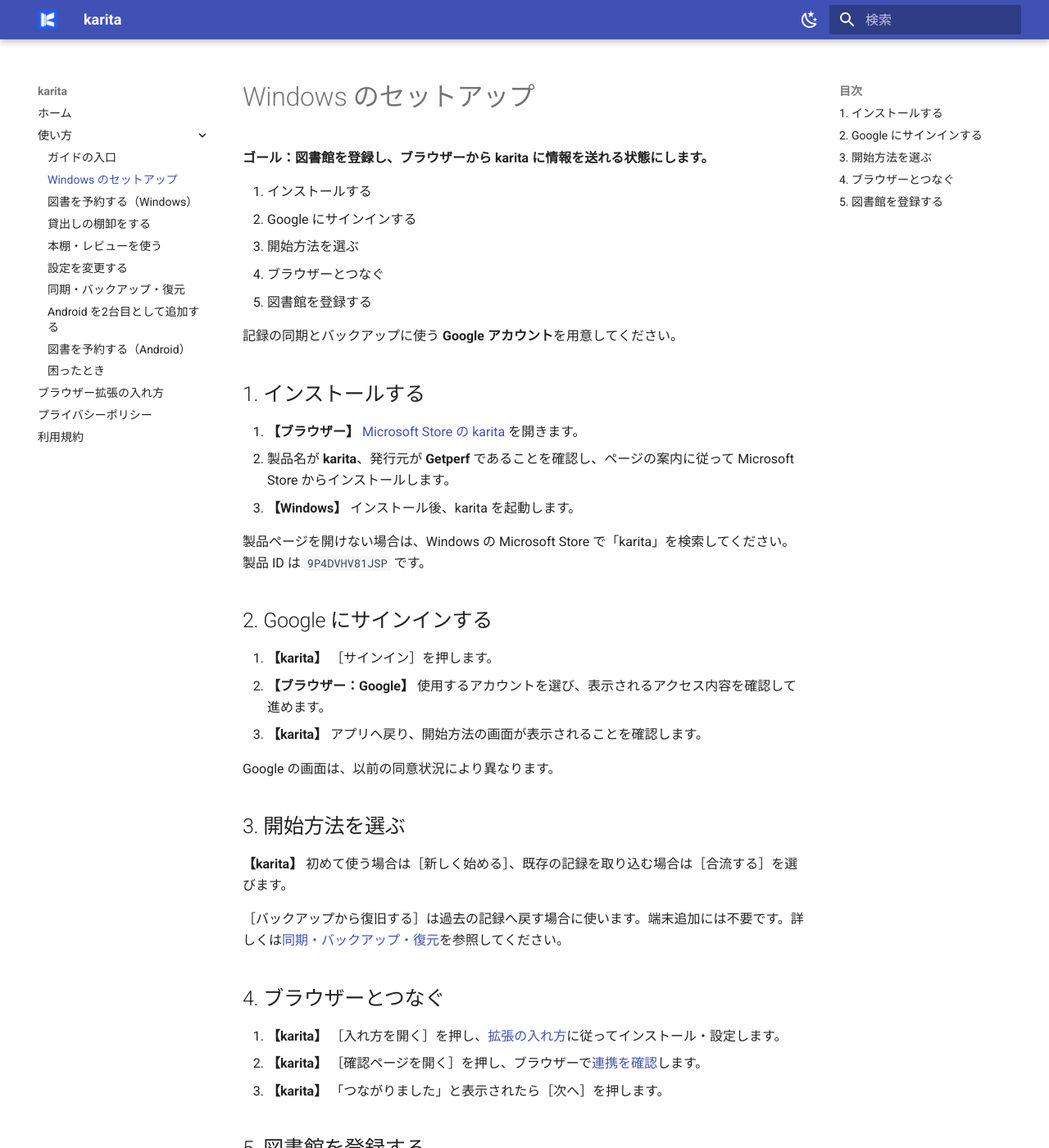
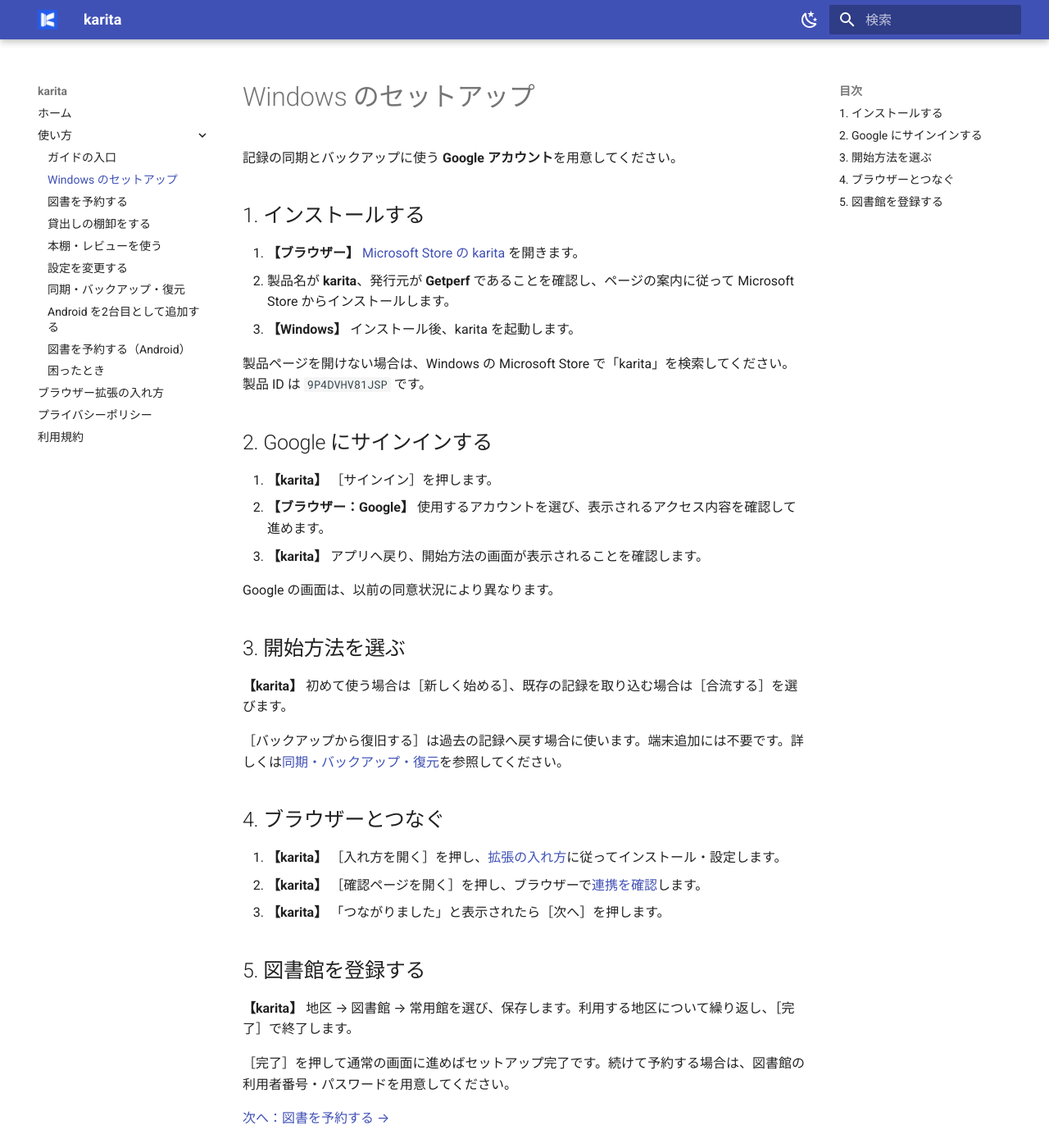
Before and after one commit to getperf/karita-site, an MkDocs documentation site: the page built from docs/guide/windows/setup.md, in a window 1280 px wide and 1400 px high. Shown: the whole window at 82% size. Built offline with MkDocs 1.6.1 and Material for MkDocs 9.7.7, drawn with Linux system fonts in a browser that asks for light colours; some of the changed text lies outside the part shown.

Commit message:
docs: update guide titles and streamline content for Windows setup and reservation

```diff
--- a/docs/guide/windows/setup.md
+++ b/docs/guide/windows/setup.md
@@ -1,12 +1,4 @@
 # Windows のセットアップ
-
-**ゴール：図書館を登録し、ブラウザーから karita に情報を送れる状態にします。**
-
-1. インストールする
-2. Google にサインインする
-3. 開始方法を選ぶ
-4. ブラウザーとつなぐ
-5. 図書館を登録する
 
 記録の同期とバックアップに使う **Google アカウント**を用意してください。
 
--- a/mkdocs.yml
+++ b/mkdocs.yml
@@ -39,7 +39,7 @@
   - 使い方:
       - ガイドの入口: guide/index.md
       - Windows のセットアップ: guide/windows/setup.md
-      - 図書を予約する（Windows）: guide/windows/reservation.md
+      - 図書を予約する: guide/windows/reservation.md
       - 貸出しの棚卸をする: guide/loans.md
       - 本棚・レビューを使う: guide/bookshelf.md
       - 設定を変更する: guide/settings.md
```
Also changed, not shown: docs/guide/index.md (+2 -5 lines), docs/guide/windows/reservation.md (+1 -1 lines).
